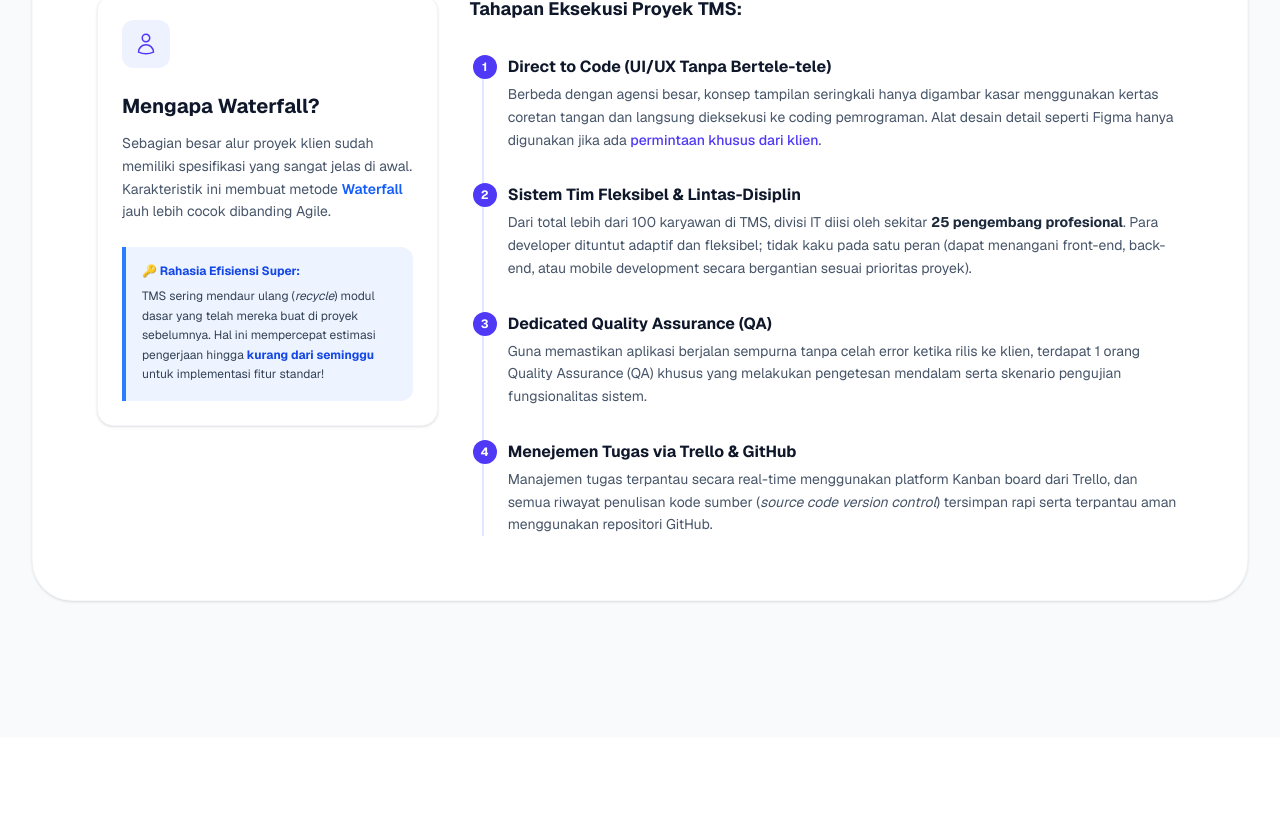
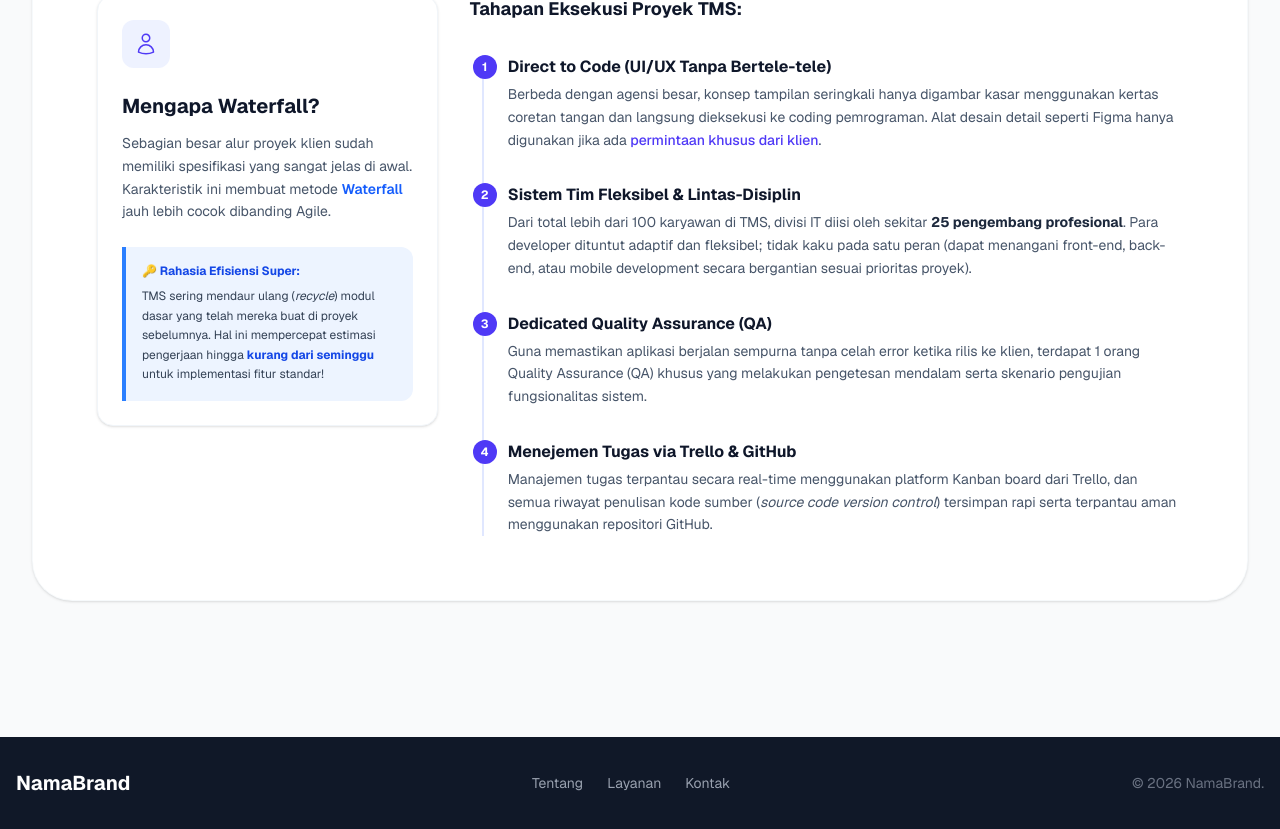
Before and after one commit to Jaka-kurnia/visitasi-tms-kel3, a Next.js app: page / in a window 1280 px wide. Shown: the part 1094-1923 px from the top of the page. Before the commit the page ends 1831 px from the top, so only its background shows below. Built offline with nearby package versions, Linux system fonts and the light colour scheme.

Commit message:
Fitur Footer

```diff
--- a/app/page.tsx
+++ b/app/page.tsx
@@ -2,28 +2,26 @@ import Image from "next/image";
 import { Header } from "@/components/Header";
 import { Hero } from "@/components/Hero";
 import { Workflow } from "@/components/Workflow";
+import Footer from "@/components/Footer";
 
 export default function Home() {
   return (
     <div className="min-h-screen bg-gray-50 transition-colors duration-300 text-slate-900 font-sans">
-     <Header/>
+      <Header />
 
       <main className="max-w-7xl mx-auto px-4 md:px-6 lg:px-8 w-full pt-32 pb-24 flex flex-col gap-8 md:gap-10">
         <section>
-          <Hero/>
+          <Hero />
         </section>
 
         <section>
           {/* Workflow */}
           <Workflow />
         </section>
-        <section>
-   {/* Teach stack */}
-        </section>
-
+        <section>{/* Teach stack */}</section>
       </main>
 
-      {/* Footer */}
+      <Footer />
     </div>
   );
 }
--- /dev/null
+++ b/components/Footer.tsx
@@ -0,0 +1,40 @@
+import Link from 'next/link';
+
+const Footer = () => {
+  return (
+    <footer className="bg-gray-900 text-white py-8 mt-auto">
+      <div className="container mx-auto px-4">
+        <div className="flex flex-col md:flex-row justify-between items-center gap-6">
+
+          {/* Logo atau Nama Brand */}
+          <div className="text-xl font-bold">
+            <Link href="/" className="hover:text-blue-400 transition">
+              NamaBrand
+            </Link>
+          </div>
+
+          {/* Navigasi */}
+          <ul className="flex gap-6 text-sm text-gray-400">
+            <li>
+              <Link href="/about" className="hover:text-white transition">Tentang</Link>
+            </li>
+            <li>
+              <Link href="/services" className="hover:text-white transition">Layanan</Link>
+            </li>
+            <li>
+              <Link href="/contact" className="hover:text-white transition">Kontak</Link>
+            </li>
+          </ul>
+
+          {/* Copyright */}
+          <div className="text-sm text-gray-500">
+            © {new Date().getFullYear()} NamaBrand.
+          </div>
+
+        </div>
+      </div>
+    </footer>
+  );
+};
+
+export default Footer;
--- a/components/Workflow.tsx
+++ b/components/Workflow.tsx
@@ -57,7 +57,7 @@ export function Workflow() {
             {/* Step 1 */}
             <div className="relative">
               {/* Number Badge */}
-              <div className="absolute -left-[35px] top-0 w-6 h-6 bg-indigo-600 text-white rounded-full flex items-center justify-center text-xs font-bold">
+              <div className="absolute left-[-35px] top-0 w-6 h-6 bg-indigo-600 text-white rounded-full flex items-center justify-center text-xs font-bold">
                 1
               </div>
               <div className="flex flex-col gap-1">
@@ -73,7 +73,7 @@ export function Workflow() {
             {/* Step 2 */}
             <div className="relative">
               {/* Number Badge */}
-              <div className="absolute -left-[35px] top-0 w-6 h-6 bg-indigo-600 text-white rounded-full flex items-center justify-center text-xs font-bold">
+              <div className="absolute left-[-35px] top-0 w-6 h-6 bg-indigo-600 text-white rounded-full flex items-center justify-center text-xs font-bold">
                 2
               </div>
               <div className="flex flex-col gap-1">
@@ -89,7 +89,7 @@ export function Workflow() {
             {/* Step 3 */}
             <div className="relative">
               {/* Number Badge */}
-              <div className="absolute -left-[35px] top-0 w-6 h-6 bg-indigo-600 text-white rounded-full flex items-center justify-center text-xs font-bold">
+              <div className="absolute left-[-35px] top-0 w-6 h-6 bg-indigo-600 text-white rounded-full flex items-center justify-center text-xs font-bold">
                 3
               </div>
               <div className="flex flex-col gap-1">
@@ -105,7 +105,7 @@ export function Workflow() {
             {/* Step 4 */}
             <div className="relative">
               {/* Number Badge */}
-              <div className="absolute -left-[35px] top-0 w-6 h-6 bg-indigo-600 text-white rounded-full flex items-center justify-center text-xs font-bold">
+              <div className="absolute left-[-35px] top-0 w-6 h-6 bg-indigo-600 text-white rounded-full flex items-center justify-center text-xs font-bold">
                 4
               </div>
               <div className="flex flex-col gap-1">
```
